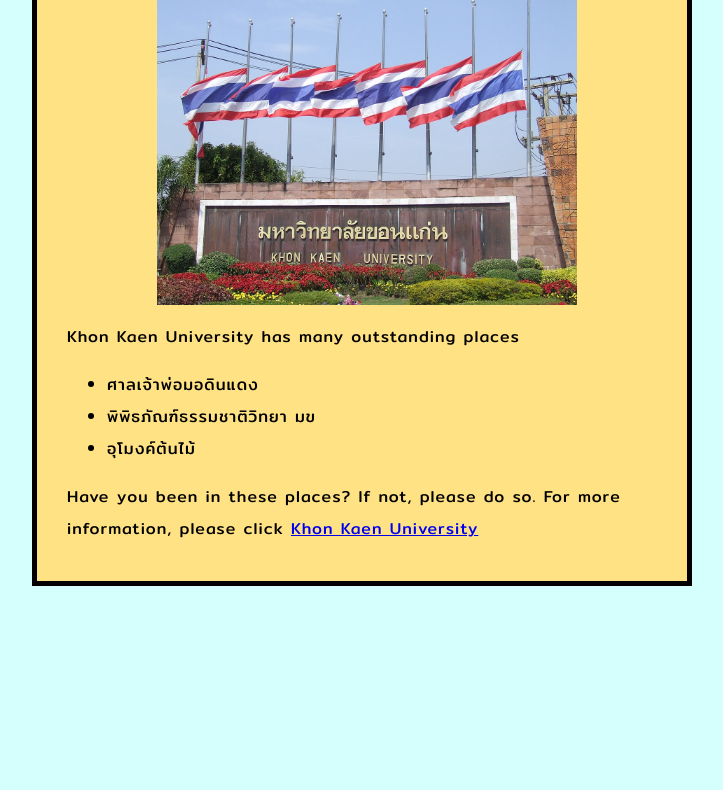
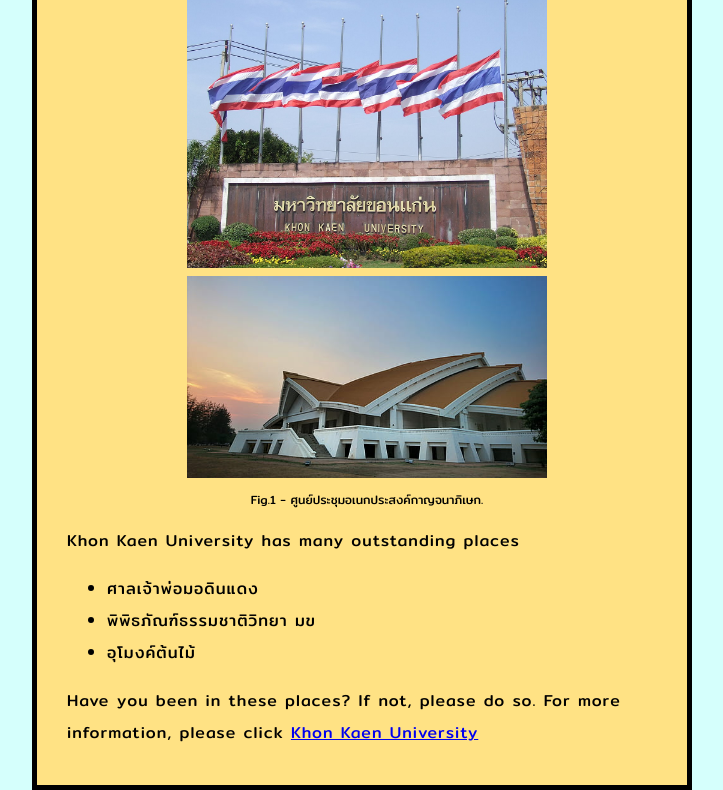
Before and after one commit to TarTheesaran/tatheesaran.github.io, a plain HTML site: page index.html in a window 1280 px wide. Shown: the part 187-977 px from the top of the page, without its empty margins (278-1001 px from the left). Before the commit the page ends 800 px from the top, so only its background shows below. Drawn offline with Linux system fonts and the light colour scheme.

Commit message:
add new img and figcation

```diff
--- a/index.html
+++ b/index.html
@@ -13,7 +13,9 @@
 
 <body>
     <h1>Khon Kaen <br> University</h1>
-    <img src="./imges/kkuimg.JPG" width="70%" height="40%" alt="My test image">
+    <img src="./imges/kkuimg.JPG" width="60%" height="40%" alt="My test image" title="KKU">
+    <img src="./imges/kkuimgtwo.jpg" width="60%" height="40%" alt="My test image" title="KKU">
+    <figcaption>Fig.1 - ศูนย์ประชุมอเนกประสงค์กาญจนาภิเษก.</figcaption>
     <p>Khon Kaen University has many outstanding places</p>
     <ul>
         <li>ศาลเจ้าพ่อมอดินแดง</li>
--- a/styles/style.css
+++ b/styles/style.css
@@ -32,4 +32,11 @@ li {
 img {
     display: block;
     margin: 0 auto;
+    margin-top: 8px;
 }
+
+figcaption {
+    margin: 12px auto;
+    text-align: center;
+    font-size: 12px;
+}
```
Also changed, not shown: imges/kkuimgtwo.jpg (added).
